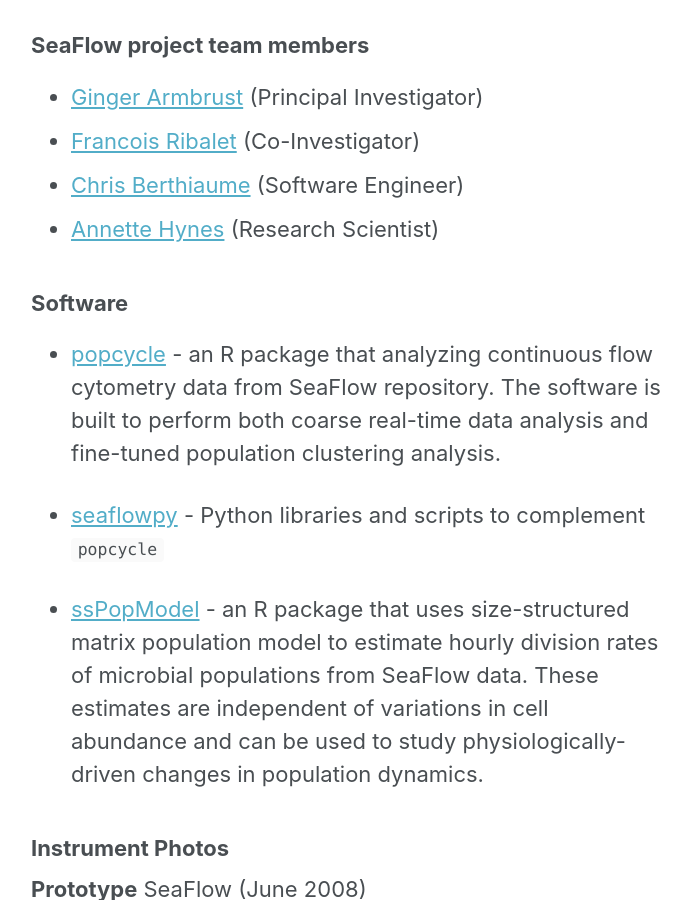
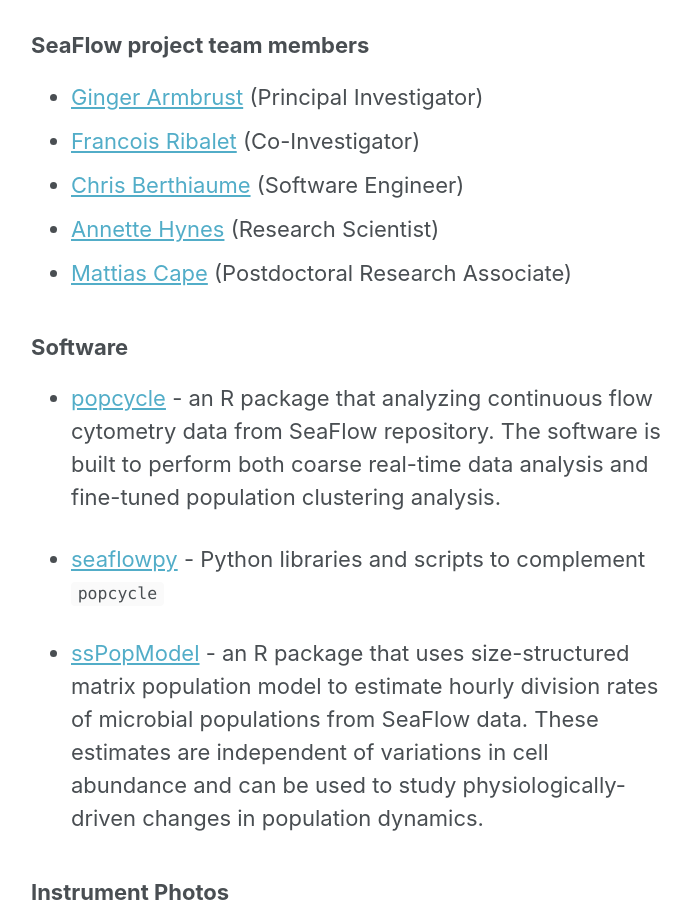
Before and after one commit to armbrustlab/armbrustlab.github.io, a Jekyll site: the page built from collections/_tools/seaflow.md, in a window 1280 px wide and 900 px high, scrolled down 1033 px. Shown: the whole window, without its empty margins (291-982 px from the left). Built offline with Jekyll 4.4.1, drawn with Linux system fonts in a browser that asks for light colours; nearby versions of some CDN libraries.

Commit message:
added Mattias to the list

```diff
--- a/collections/_tools/seaflow.md
+++ b/collections/_tools/seaflow.md
@@ -11,7 +11,7 @@
 - [Francois Ribalet](https://armbrustlab.ocean.washington.edu/people/ribalet/) (Co-Investigator)
 - [Chris Berthiaume](https://armbrustlab.ocean.washington.edu/people/beethiaume/) (Software Engineer)
 - [Annette Hynes](https://armbrustlab.ocean.washington.edu/people/hynes/) (Research Scientist)
-
+- [Mattias Cape](https://armbrustlab.ocean.washington.edu/people/cape/) (Postdoctoral Research Associate)
 
 ### Software
 * [popcycle](https://github.com/uwescience/popcycle) - an R package that analyzing continuous flow cytometry data from SeaFlow repository. The software is built to perform both coarse real-time data analysis and fine-tuned population clustering analysis.
```
